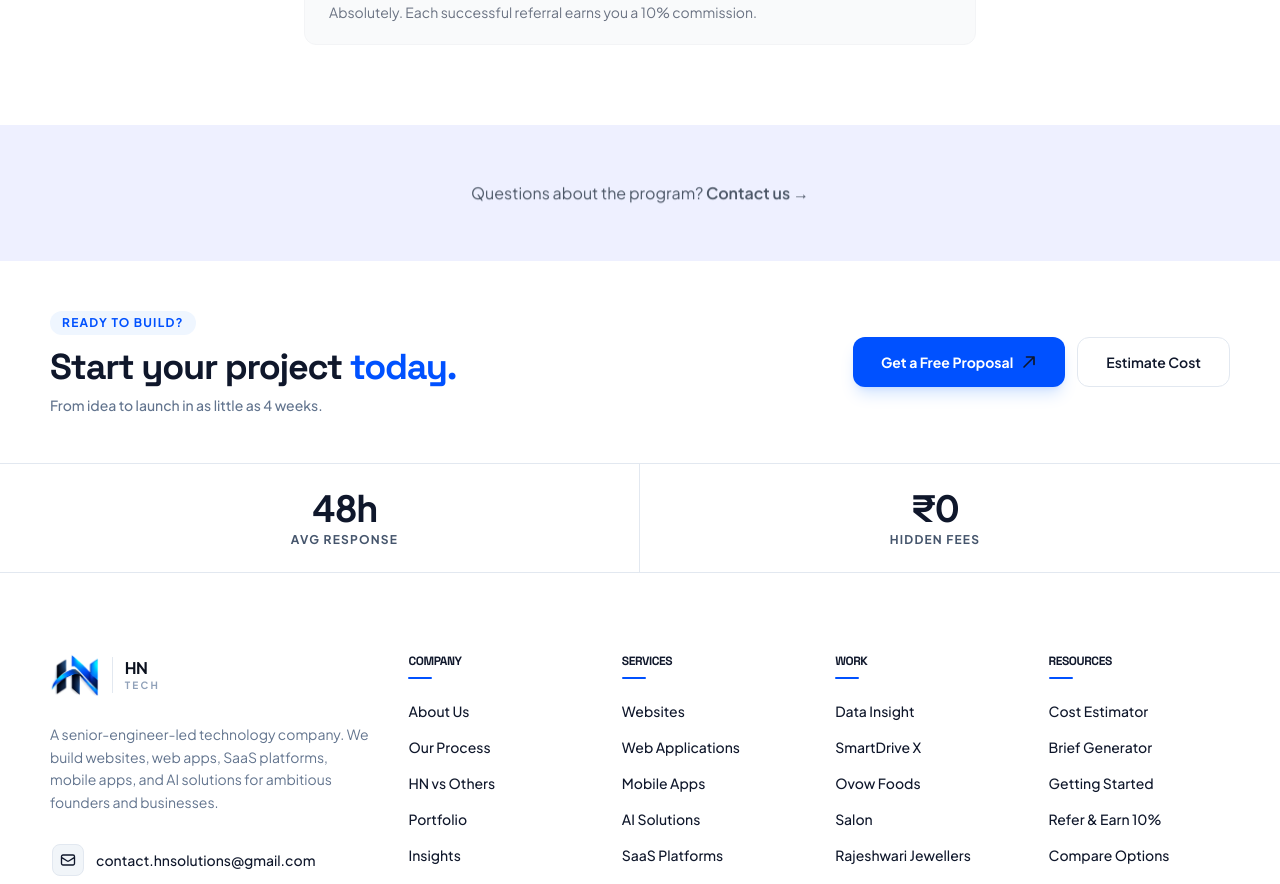
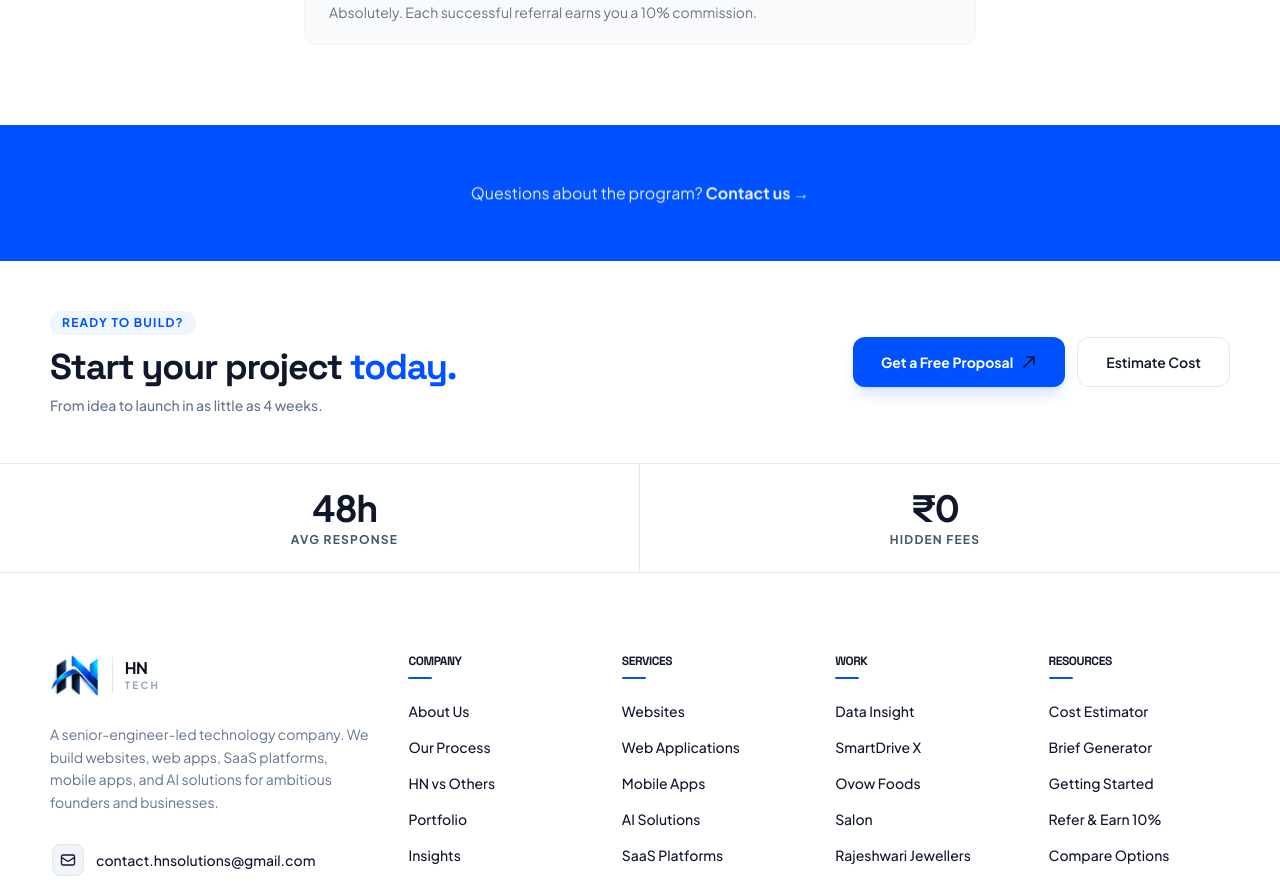
Before and after one commit to Hetsoni28/HN, a Next.js app: page /referral in a window 1280 px wide. Shown: the part 2900-3784 px from the top of the page. Built offline with nearby package versions, Linux system fonts and the light colour scheme; no server answers.

Commit message:
Update referral bottom CTA to use primary blue background

```diff
--- a/app/(main)/referral/page.tsx
+++ b/app/(main)/referral/page.tsx
@@ -195,13 +195,13 @@ export default function ReferralPage() {
       {/* ══════════════════════════════════════
           E) Bottom CTA
       ══════════════════════════════════════ */}
-      <section className="bg-[#EEF0FF] px-4 py-14 text-center">
+      <section className="bg-[#0051FF] px-4 py-14 text-center">
         <FadeIn>
-          <p className="text-base text-gray-600">
+          <p className="text-base text-white/90">
             Questions about the program?{' '}
             <Link
               href="/contact"
-              className="font-semibold text-[#0051FF] transition hover:underline"
+              className="font-bold text-white transition hover:text-[#00D2FF]"
             >
               Contact us →
             </Link>
```
